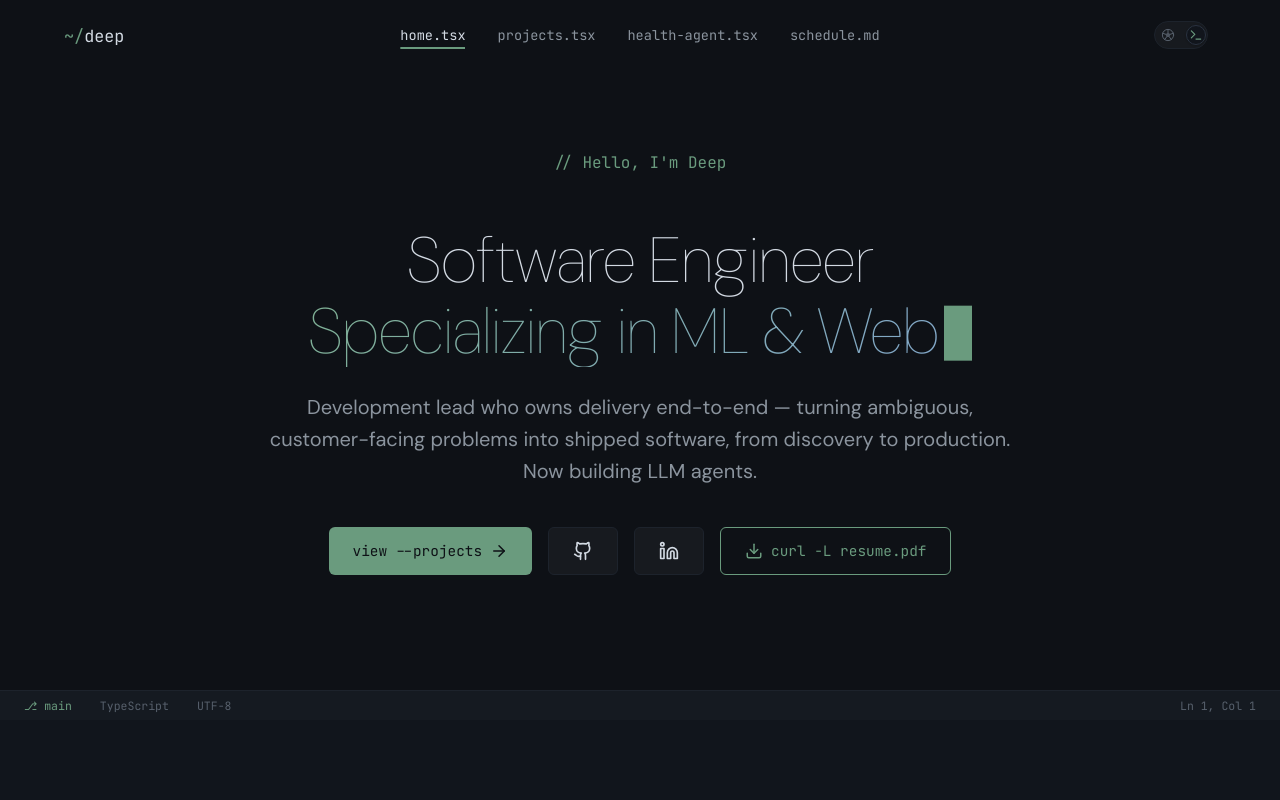
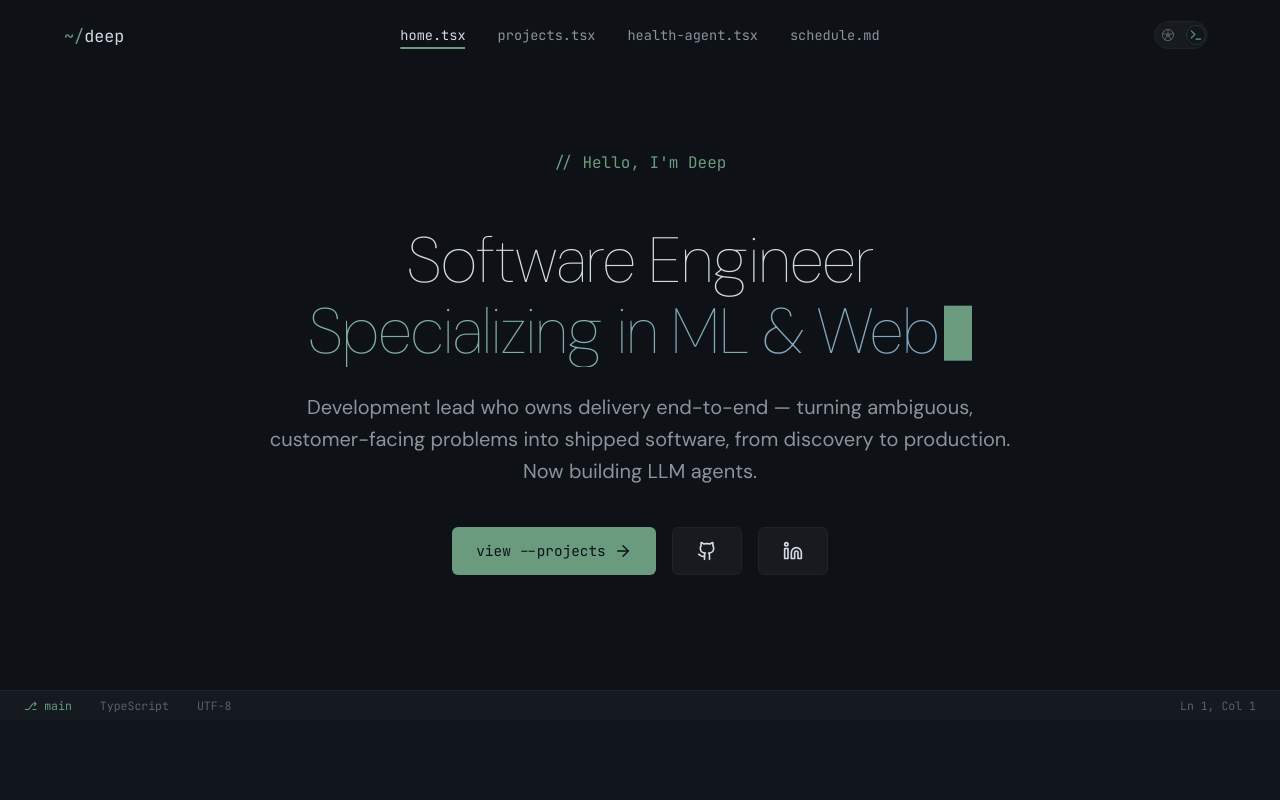
Before and after one commit to Deep-Parekh/port, a Next.js app: page / in a window 1280 px wide. Shown: the top 800 px of the page. Built offline with nearby package versions, Linux system fonts and the light colour scheme.

Commit message:
Remove resume reference and file

```diff
--- a/components/Footer.tsx
+++ b/components/Footer.tsx
@@ -1,6 +1,6 @@
 'use client';
 
-import { Mail, Github, Linkedin, FileText } from 'lucide-react';
+import { Mail, Github, Linkedin } from 'lucide-react';
 import SectionEyebrow from '@/components/SectionEyebrow';
 import { WhistleIcon } from '@/components/SoccerIcons';
 import styles from './Footer.module.css';
@@ -46,9 +46,6 @@ export default function Footer() {
                     <a href="https://www.github.com/Deep-Parekh" target="_blank" rel="noopener noreferrer" className={styles.iconLink} aria-label="GitHub">
                         <Github size={18} />
                     </a>
-                    <a href="/deep_parekh_resume.pdf" target="_blank" rel="noopener noreferrer" className={styles.iconLink} aria-label="Résumé">
-                        <FileText size={18} />
-                    </a>
                 </div>
 
                 <div className={styles.baseline}>
--- a/components/Hero.module.css
+++ b/components/Hero.module.css
@@ -184,26 +184,6 @@
     border-color: var(--border-strong);
 }
 
-/* Résumé: outlined in the accent so it reads as a distinct call-to-action */
-.resumeBtn {
-    padding: 0.8rem 1.5rem;
-    border-radius: 6px;
-    font-weight: 400;
-    font-size: 1rem;
-    transition: all 0.2s ease;
-    display: flex;
-    align-items: center;
-    gap: 0.5rem;
-    background: transparent;
-    border: 1px solid var(--accent-primary);
-    color: var(--accent-primary);
-}
-
-.resumeBtn:hover {
-    background: var(--accent-soft);
-    transform: translateY(-2px);
-}
-
 /* ---- Dark mode: editor status bar ---- */
 .statusBar {
     position: absolute;
@@ -255,8 +235,7 @@
     }
 
     .primaryBtn,
-    .secondaryBtn,
-    .resumeBtn {
+    .secondaryBtn {
         padding: 0.75rem 1rem;
         font-size: 0.95rem;
     }
--- a/components/Hero.tsx
+++ b/components/Hero.tsx
@@ -1,7 +1,7 @@
 'use client';
 
 import { motion } from 'framer-motion';
-import { ArrowRight, Github, Linkedin, Download } from 'lucide-react';
+import { ArrowRight, Github, Linkedin } from 'lucide-react';
 import Link from 'next/link';
 import styles from './Hero.module.css';
 import { CornerFlagIcon } from '@/components/SoccerIcons';
@@ -68,11 +68,6 @@ export default function Hero() {
                     <a href="https://www.linkedin.com/in/deepparekh/" target="_blank" rel="noopener noreferrer" className={styles.secondaryBtn} aria-label="LinkedIn">
                         <Linkedin size={20} />
                     </a>
-                    <a href="/deep_parekh_resume.pdf" target="_blank" rel="noopener noreferrer" className={styles.resumeBtn}>
-                        <Download size={18} />
-                        <span className={`${styles.btnDark} dark-only`}>curl -L resume.pdf</span>
-                        <span className="light-only">Resume</span>
-                    </a>
                 </motion.div>
             </div>
 
```
Also changed, not shown: 1 other file (tests, documents, lock files or other folders).
